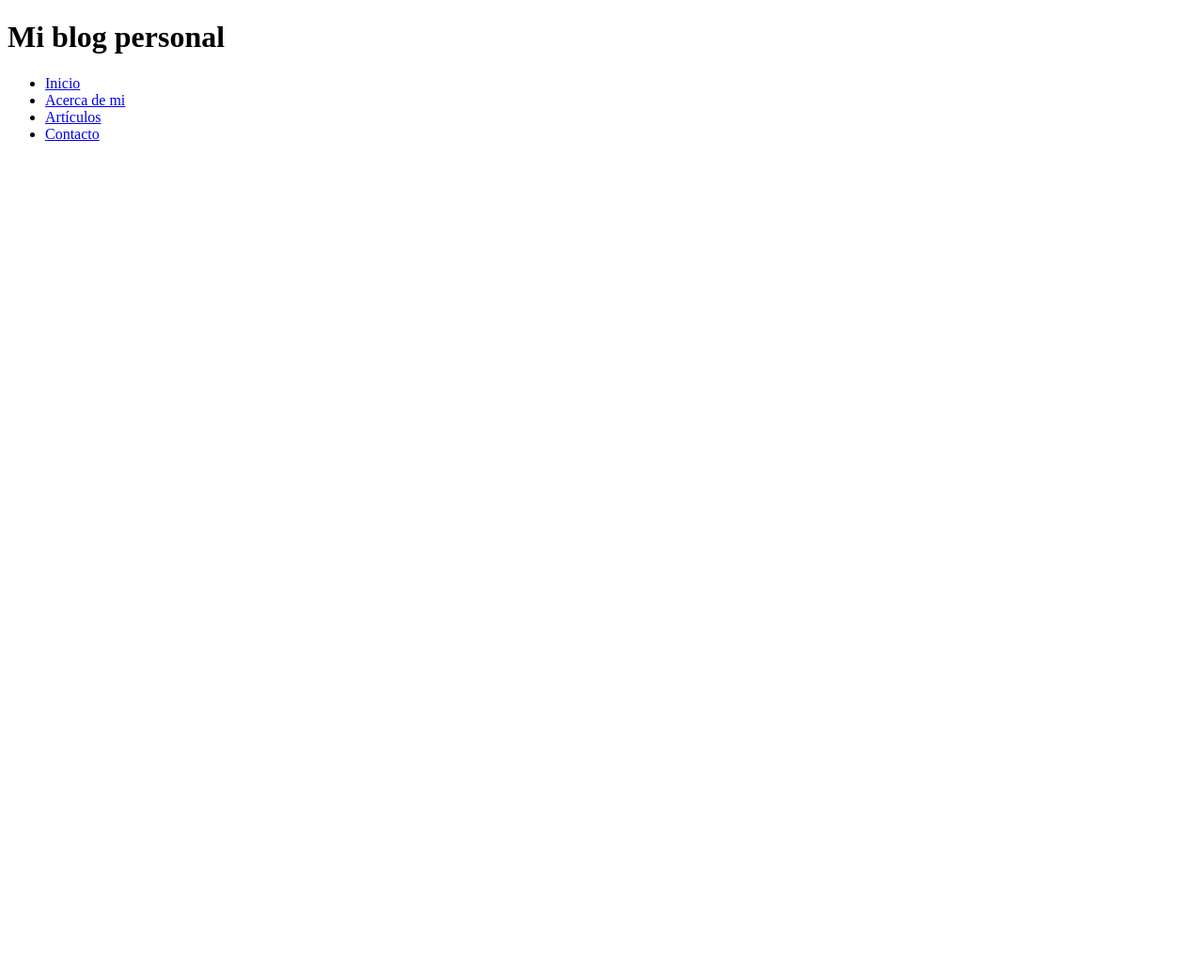
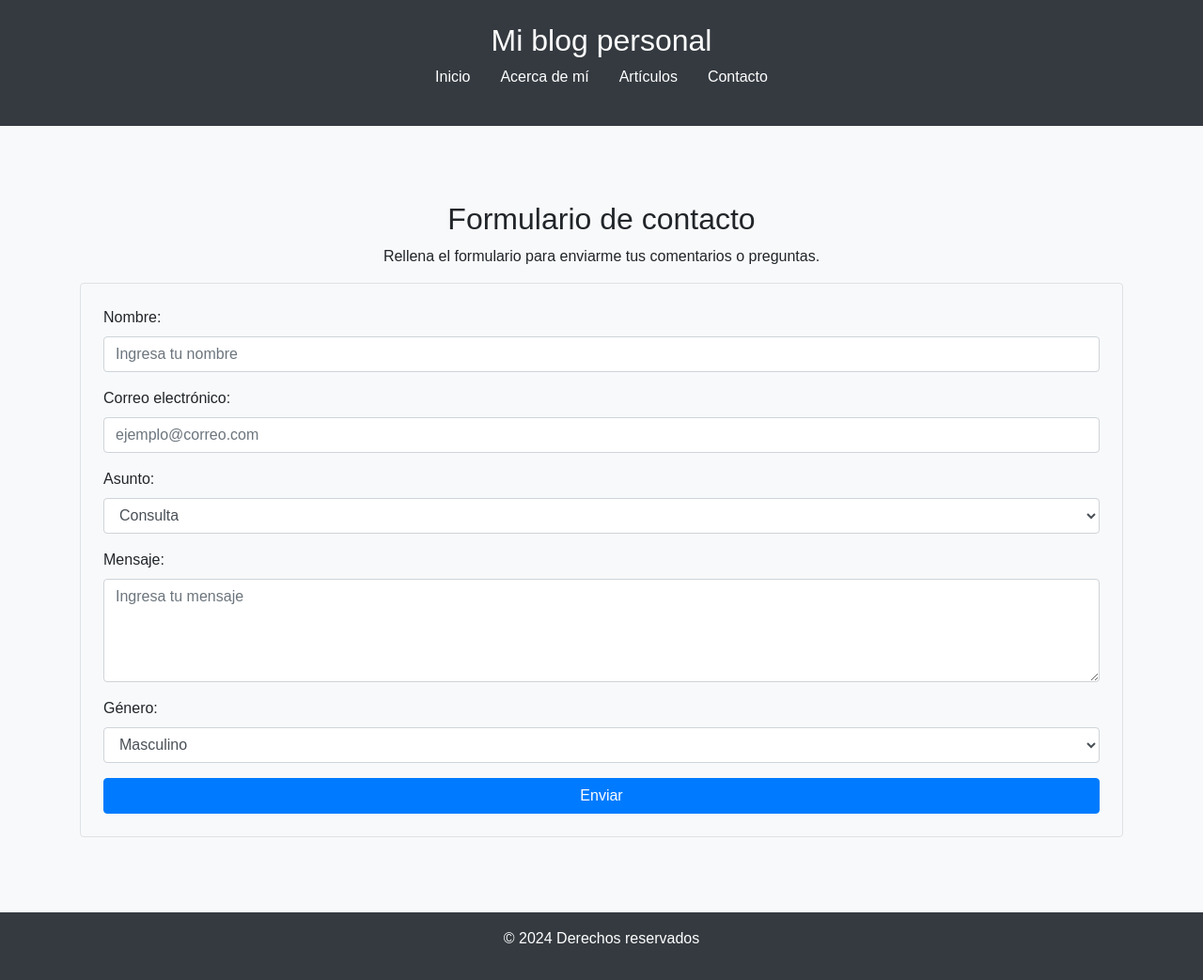
Before and after one commit to mariannth/practica-frontend-m1, a plain HTML site: page index.html in a window 1280 px wide. Shown: the whole page at 94% size. Before the commit the page ends 800 px from the top, so only its background shows below. Drawn offline with nearby package versions, Linux system fonts and the light colour scheme.

Commit message:
Se creó el CSS y agregué algunas cosas al formulario

```diff
--- a/index.html
+++ b/index.html
@@ -1,22 +1,85 @@
 <!DOCTYPE html>
 <html lang="en">
+
 <head>
     <meta charset="UTF-8">
     <meta name="viewport" content="width=device-width, initial-scale=1.0">
-    <title>Document</title>
+    <title>Mi proyecto personal</title>
+    <!-- Bootstrap CSS -->
+    <link href="https://stackpath.bootstrapcdn.com/bootstrap/4.5.2/css/bootstrap.min.css" rel="stylesheet">
+    <!-- Estilos personalizados -->
+    <link rel="stylesheet" href="style.css">
 </head>
+
 <body>
+
+    <!-- Header -->
     <header>
+        <div class="container">
             <h1>Mi blog personal</h1>
             <nav>
                 <ul>
                     <li><a href="#">Inicio</a></li>
-                <li><a href="#">Acerca de mi</a></li>
+                    <li><a href="#">Acerca de mí</a></li>
                     <li><a href="#">Artículos</a></li>
-                <li><a href="#">Contacto</a></li>
+                    <li><a href="#contacto">Contacto</a></li>
                 </ul>
             </nav>
+        </div>
     </header>
 
+    <!-- Main Content -->
+    <main>
+        <div class="container">
+            <section id="contacto" class="my-5">
+                <h2 class="text-center">Formulario de contacto</h2>
+                <p class="text-center">Rellena el formulario para enviarme tus comentarios o preguntas.</p>
+
+                <!-- Formulario -->
+                <form class="p-4 border rounded bg-light">
+                    <div class="form-group">
+                        <label for="nombre">Nombre:</label>
+                        <input type="text" id="nombre" name="nombre" class="form-control" required placeholder="Ingresa tu nombre">
+                    </div>
+                    <div class="form-group">
+                        <label for="email">Correo electrónico:</label>
+                        <input type="email" id="email" name="email" class="form-control" required placeholder="ejemplo@correo.com">
+                    </div>
+                    <div class="form-group">
+                        <label for="asunto">Asunto:</label>
+                        <select id="asunto" name="asunto" class="form-control" required>
+                            <option value="sugerencia">Consulta</option>
+                            <option value="pregunta">Sugenerencia</option>
+                            <option value="comentario">Queja</option>
+                            <option value="otro">Otro</option>
+                        </select>
+                    </div>
+                    <div class="form-group">
+                        <label for="mensaje">Mensaje:</label>
+                        <textarea id="mensaje" name="mensaje" class="form-control" rows="4" required placeholder="Ingresa tu mensaje"></textarea>
+                    </div>
+                    <div class="form-group">
+                        <label for="genero">Género:</label>
+                        <select id="genero" name="genero" class="form-control" required>
+                            <option value="masculino">Masculino</option>
+                            <option value="femenino">Femenino</option>
+                        </select>
+                    </div>
+                    <button type="submit" class="btn btn-primary btn-block">Enviar</button>
+                </form>
+            </section>
+        </div>
+    </main>
+
+    <!-- Footer -->
+    <footer>
+        <p>&copy; 2024 Derechos reservados</p>
+    </footer>
+
+    <!-- Bootstrap JavaScript y dependencias -->
+    <script src="https://code.jquery.com/jquery-3.5.1.slim.min.js"></script>
+    <script src="https://cdn.jsdelivr.net/npm/@popperjs/core@2.0.7/dist/umd/popper.min.js"></script>
+    <script src="https://stackpath.bootstrapcdn.com/bootstrap/4.5.2/js/bootstrap.min.js"></script>
 </body>
+
 </html>
--- /dev/null
+++ b/style.css
@@ -0,0 +1,46 @@
+body {
+    font-family: Arial, sans-serif;
+    background-color: #f8f9fa;
+}
+
+header {
+    background-color: #343a40;
+    color: #fff;
+    padding: 1.5rem 0;
+}
+
+header h1 {
+    text-align: center;
+    font-size: 2rem;
+}
+
+nav ul {
+    list-style: none;
+    padding: 0;
+    display: flex;
+    justify-content: center;
+}
+
+nav ul li {
+    margin: 0 1rem;
+}
+
+nav ul li a {
+    color: #ffffff;
+    text-decoration: none;
+}
+
+nav ul li a:hover {
+    text-decoration: underline;
+}
+
+main {
+    padding: 2rem;
+}
+
+footer {
+    background-color: #343a40;
+    color: #ffffff;
+    text-align: center;
+    padding: 1rem 0;
+}
```
Lines whose indentation alone changed are shown as unchanged.
